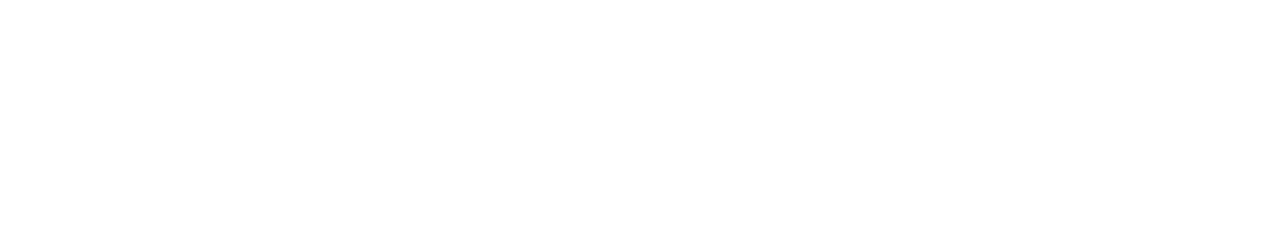
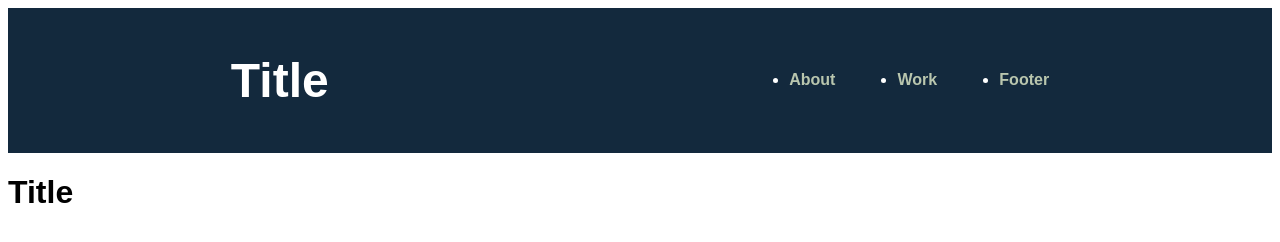
Before and after one commit to MadeOfBees/PortfolioHomework, a plain HTML site: page index.html in a window 1280 px wide. Drawn offline with Linux system fonts and the light colour scheme.

Commit message:
added nav bar and title

```diff
--- a/assets/styles.css
+++ b/assets/styles.css
@@ -0,0 +1,38 @@
+* {
+    box-sizing: border-box;
+  }
+
+  body {
+    display: flex;
+    font-family: Arial;
+    display: flex;
+    flex-direction: column;
+    flex-wrap:wrap
+  }
+  header {
+    display: flex;
+    align-items: center;
+    padding: 1%;
+    background-color: #13293d;
+    color: #fff;
+    justify-content: space-around;
+  }
+
+  header h1 {
+    font-size: 300%;
+  }
+
+  nav ul {
+    display: flex;
+    justify-content: space-between;
+    min-width: 300px;
+  }
+
+  nav a {
+    color: #b9c6ae;
+    font-weight: bold;
+    text-decoration: none;
+  }
+  div h1 {
+
+  }
--- a/index.html
+++ b/index.html
@@ -4,18 +4,23 @@
     <meta charset="UTF-8">
     <meta http-equiv="X-UA-Compatible" content="IE=edge">
     <meta name="viewport" content="width=device-width, initial-scale=1.0">
-    <title>Document</title>
+    <link rel="stylesheet" type="text/css" href="./assets/styles.css" />
+    <title>Portfolio</title>
 </head>
 <body>
     <!-- In the header add your title and <menu> -->
     <header>
-<!-- title -->
-        <menu>
-            <!-- menu items -->
-        </menu>
+        <h1>Title</h1>
+        <nav>
+            <ul>
+                <li><a href="#">About</a></li>
+                <li><a href="#">Work</a></li>
+                <li><a href="#">Footer</a></li>
+            </ul>
+        </nav>
     </header>
     <div>
-            <!-- put the divider between title/abt me -->
+        <h1>Title</h1>
     </div>
     <article>
             <!-- About me -->
```
